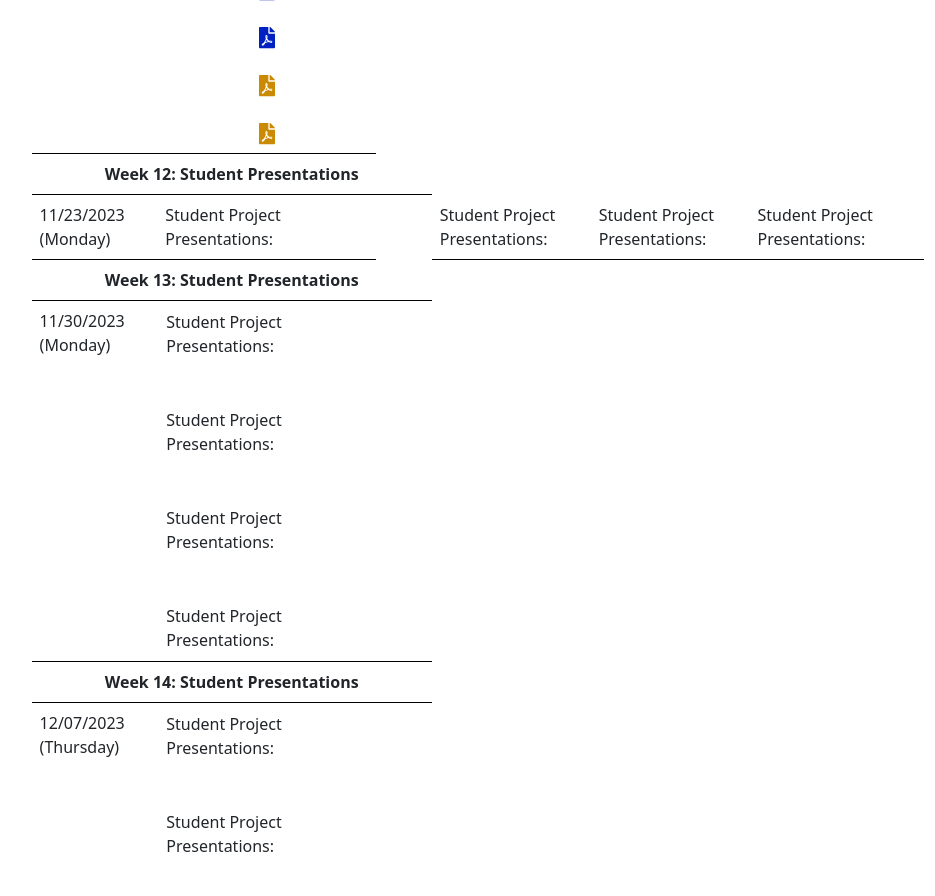
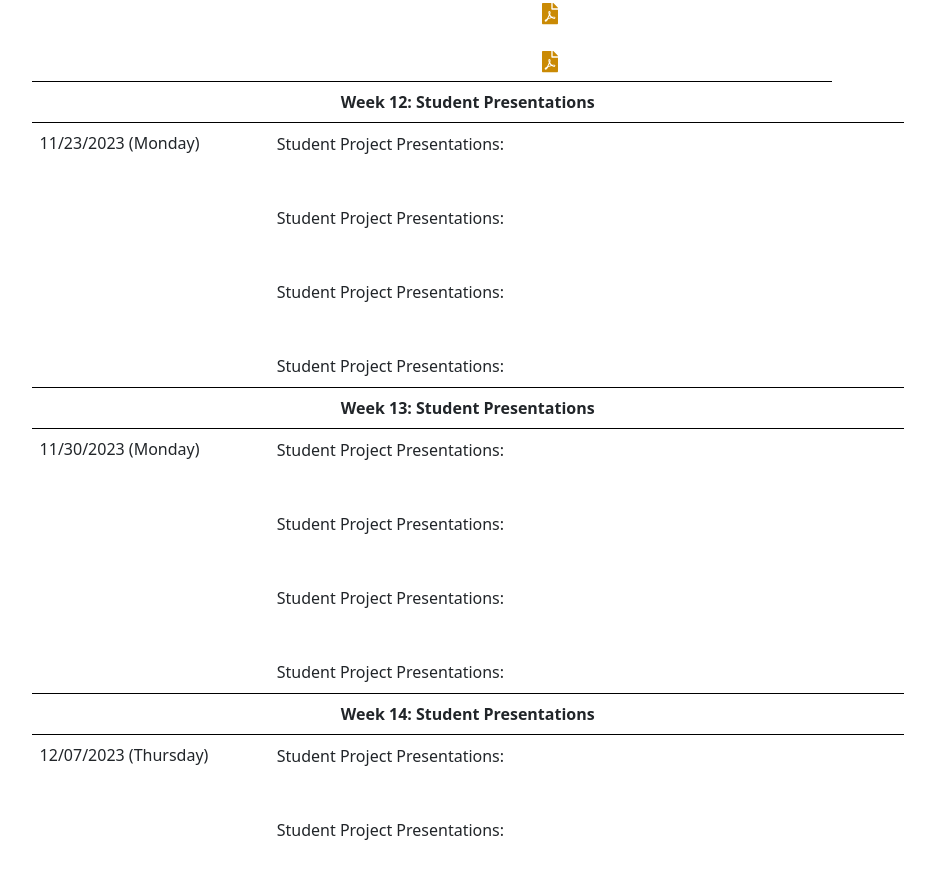
Before and after one commit to csc2541-2023/csc2541-2023.github.io, a Next.js app: page /schedule in a window 1280 px wide. Shown: the part 2780-3676 px from the top of the page, without its empty margins (162-1097 px from the left). Built offline with nearby package versions, Linux system fonts and the light colour scheme; what @tailwindcss/typography would draw is missing.

Commit message:
updated formatting

```diff
--- a/pages/schedule.js
+++ b/pages/schedule.js
@@ -475,6 +475,7 @@ export default function Home() {
               </tr>
               <tr>
                 <td>11/23/2023 (Monday)</td>
+                <td>
                 <td>Student Project Presentations:</td>
                 <br></br>
                 <br></br>
@@ -485,8 +486,8 @@ export default function Home() {
                 <br></br>
                 <br></br>
                 <td>Student Project Presentations:</td>
+                </td>
                 <td></td>
-                {/* <td rowSpan="3" style={{verticalAlign: "middle"}}></td> */}
               </tr>
               {/* <tr>
                 <td>11/24/2021 (Wednesday)</td>
```
